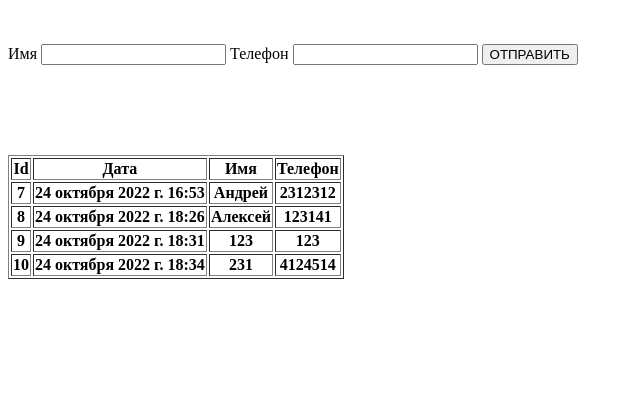
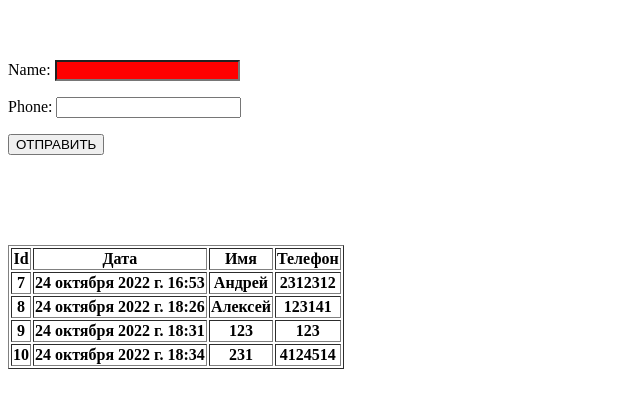
Before and after one commit to KupoHoM/django_training, a Django app: page / in a window 1280 px wide. Shown: the top 408 px of the page, without its empty margins (0-640 px from the left). Run offline with Django 4.2, Linux system fonts and the light colour scheme; data comes from the database, SQL or seed files in the repository; lists and menus that the app fills with data are empty.

Commit message:
first_comit

```diff
--- /dev/null
+++ b/crm/forms.py
@@ -0,0 +1,6 @@
+from django import forms
+
+
+class OrderForm(forms.Form):
+    name = forms.CharField(max_length=200, required=False, widget=forms.TextInput(attrs={'class': 'css_input'}))
+    phone = forms.CharField(max_length=200)
--- a/crm/views.py
+++ b/crm/views.py
@@ -1,16 +1,20 @@
 from django.shortcuts import render
 from .models import Order
+from .forms import OrderForm
+
 
 # Create your views here.
 def first_page(request):
     object_list = Order.objects.all()
-    return render(request, './index.html', {'object_list': object_list})
+    form = OrderForm()
+    return render(request, './index.html', {'object_list': object_list,
+                                            'form': form})
 
 
 def thanks_page(request):
-    name = request.GET['name']
-    phone = request.GET['phone']
-    element = Order(order_phone = phone, order_name = name)
+    name = request.POST['name']
+    phone = request.POST['phone']
+    element = Order(order_phone=phone, order_name=name)
     element.save()
-    return render(request, './thanks_page.html', { 'name': name,
-                                                   'phone': phone})
+    return render(request, './thanks_page.html', {'name': name,
+                                                  'phone': phone})
--- a/templates/index.html
+++ b/templates/index.html
@@ -8,11 +8,22 @@
 
 <br>
 <br>
-<form action="{% url 'thanks_page' %}" method="")>
-    <label>Имя</label>
-    <input name="name">
-    <label>Телефон</label>
-    <input name = "phone">
+
+<style>
+    .css_input {
+    color: yellow;
+    background-color: red;
+    }
+</style>
+
+
+
+
+
+
+<form action="{% url 'thanks_page' %}" method="POST">
+    {% csrf_token %}
+    {{ form.as_p }}
     <button type = "submit">ОТПРАВИТЬ</button>
 </form>
 
```
